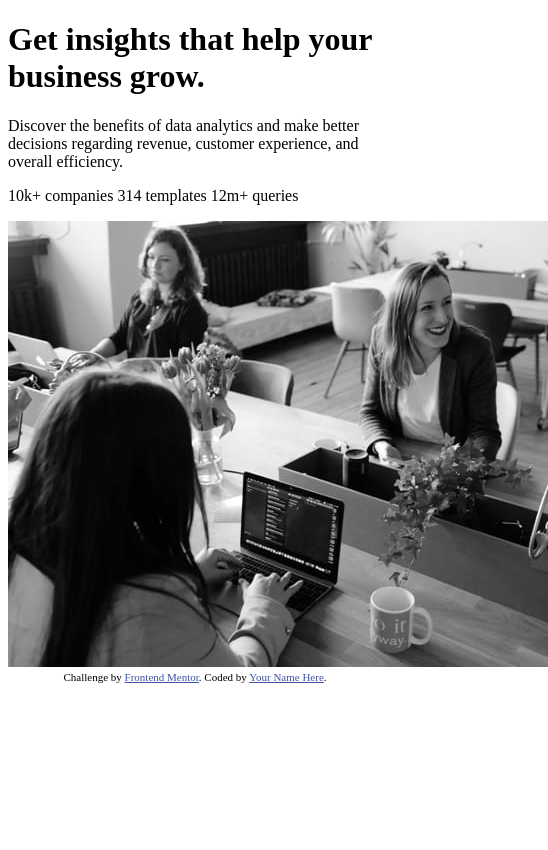
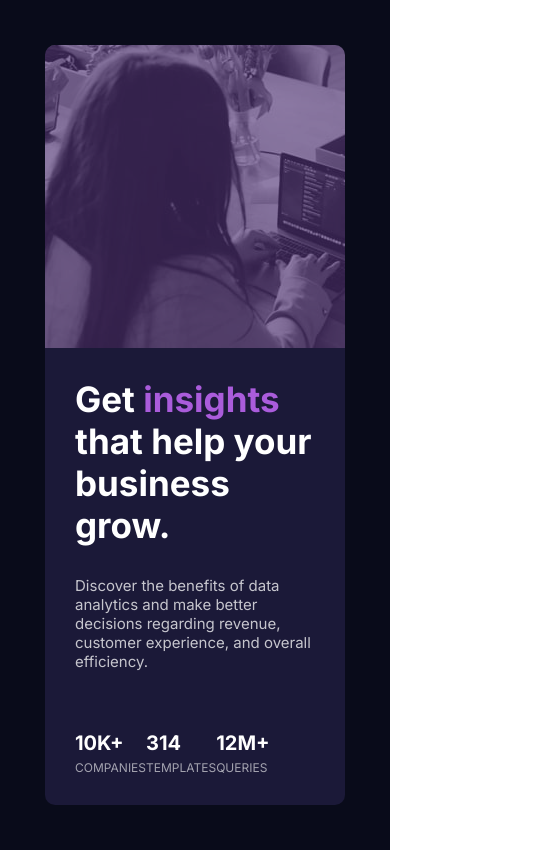
Before and after one commit to guilhermesc-6/stats-prewview-card, a plain HTML site: page index.html in a window 390 px wide. Shown: the whole page, 548 px wide, since content can reach past the window. Drawn offline with Linux system fonts and the light colour scheme.

Commit message:
deleted:    README-template.md 	new file:   images/Screenshot.png 	deleted:    style-guide.md

```diff
--- a/index.html
+++ b/index.html
@@ -22,24 +22,53 @@
     <title>Frontend Mentor | Stats preview card component</title>
   </head>
   <body>
+    <div id="container">
       <div id="main-div">
         <main>
-        <h1>Get insights that help your business grow.</h1>
-        <p>
+          <h1>Get <span>insights</span> that help your business grow.</h1>
+          <p class="info">
             Discover the benefits of data analytics and make better decisions
             regarding revenue, customer experience, and overall efficiency.
           </p>
-        <p>10k+ companies 314 templates 12m+ queries</p>
+          <div class="stats">
+            <div class="stats-div">
+              <p class="stats-tittle">10k+</p>
+              <p class="stats-text">companies</p>
+            </div>
+            <div class="stats-div">
+              <p class="stats-tittle">314</p>
+              <p class="stats-text">templates</p>
+            </div>
+            <div class="stats-div">
+              <p class="stats-tittle">12m+</p>
+              <p class="stats-text">queries</p>
+            </div>
+          </div>
         </main>
         <aside>
-        <img src="./images/image-header-desktop.jpg" alt="" />
+          <div class="item-img">
+            <div>
+              <img
+                class="img-desktop"
+                src="./images/image-header-desktop.jpg"
+                alt="working team"
+                max-width="550px"
+              />
+              <img
+                class="img-mobile"
+                src="./images/image-header-mobile.jpg"
+                alt="working team"
+              />
+            </div>
+          </div>
         </aside>
-      <div class="attribution">
+      </div>
+      <!-- <footer class="attribution">
         Challenge by
         <a href="https://www.frontendmentor.io?ref=challenge" target="_blank"
           >Frontend Mentor</a
-        >. Coded by <a href="#">Your Name Here</a>.
-      </div>
+        >. Coded by <a href="https://github.com/guilhermesc-6" target="_blank">Guilherme</a>.
+      </footer> -->
     </div>
   </body>
 </html>
--- a/style.css
+++ b/style.css
@@ -1,8 +1,145 @@
-/*Ffooter*/
-.attribution {
-  font-size: 11px;
-  text-align: center;
+* {
+  margin: 0;
+  padding: 0;
+  box-sizing: border-box;
 }
-.attribution a {
-  color: hsl(228, 45%, 44%);
+#container {
+  background: hsl(233, 47%, 7%);
+  font-size: 15px;
+  font-family: "Inter", sans-serif;
+  min-height: 100vh;
+  padding: 45px;
 }
+
+/* Card Style */
+#main-div {
+  background: hsl(244, 38%, 16%);
+  color: hsl(0, 0%, 100%);
+  display: flex;
+  justify-content: space-between;
+  height: 446px;
+  border-radius: 10px;
+}
+
+main {
+  display: flex;
+  flex-direction: column;
+  align-items: flex-start;
+  padding: 90px;
+}
+
+h1 {
+  font-size: 35px;
+  margin-bottom: 30px;
+}
+h1 span {
+  color: hsl(277, 64%, 61%);
+}
+
+.info {
+  color: hsla(0, 0%, 100%, 0.75);
+  margin-bottom: 40px;
+}
+
+.stats {
+  display: flex;
+  justify-content: space-between;
+  align-items: center;
+  width: 70%;
+  margin-top: 20px;
+}
+
+.stats-div {
+  display: flex;
+  flex-direction: column;
+  align-items: flex-start;
+  text-transform: uppercase;
+}
+
+.stats-tittle {
+  font-weight: bold;
+  font-size: 20px;
+  color: hsl(0, 0%, 100%);
+  margin-bottom: 5px;
+}
+
+.stats-text {
+  font-size: 12px;
+  color: hsla(0, 0%, 100%, 0.6);
+}
+
+/* Images */
+.item-img div {
+  background: hsl(277, 64%, 61%);
+  height: 446px;
+  border-radius: 0 10px 10px 0;
+  opacity: 0.6;
+}
+.img-desktop {
+  border-radius: 0 10px 10px 0;
+  opacity: 0.6;
+}
+.img-mobile {
+  display: none;
+  border-radius: 10px 10px 0 0;
+  opacity: 0.6;
+}
+
+/* Media Queries */
+@media screen and (max-width: 1100px) {
+  main {
+    padding: 30px;
+  }
+
+  .item-img div {
+    width: 400px;
+    overflow: hidden;
+  }
+}
+
+@media screen and (max-width: 800px) {
+  #main-div {
+    flex-direction: column-reverse;
+    height: 90vh;
+    overflow: hidden;
+  }
+  aside {
+    width: 800px;
+  }
+  .item-div {
+    width: 100%;
+    border-radius: 10px 10px 0 0;
+  }
+}
+
+@media screen and (max-width: 375px) {
+  aside {
+    height: 450px;
+  }
+  .img-desktop {
+    display: none;
+  }
+  .img-mobile {
+    display: block;
+    height: 450px;
+    width: 300px;
+  }
+  main {
+    font-size: 15px;
+    text-align: center;
+  }
+  main h1 {
+    font-size: 22px;
+  }
+  .stats {
+    flex-direction: column;
+    justify-content: center;
+    align-items: center;
+    margin: 0 auto;
+  }
+
+  .stats-div {
+    align-items: center;
+    margin: 10px;
+  }
+}
```
Also changed, not shown: images/Screenshot.png (added), 3 other files. Lines whose indentation alone changed are shown as unchanged.
